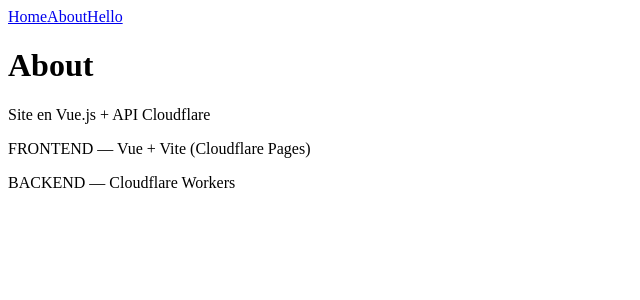
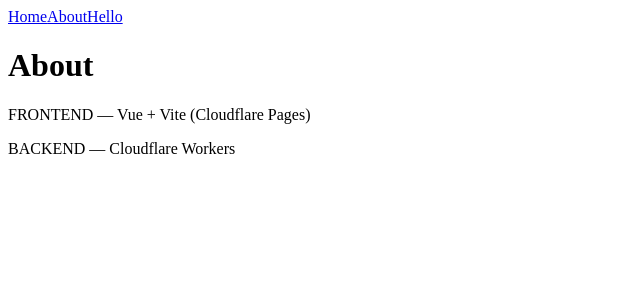
Before and after one commit to cyril0726/helloword, a Vue app in the folder frontend/: page /about in a window 1280 px wide. Shown: the top 300 px of the page, without its empty margins (0-640 px from the left). Built offline with nearby package versions, Linux system fonts and the light colour scheme.

Commit message:
MAJ retrait chaine en trop

```diff
--- a/frontend/src/views/About.vue
+++ b/frontend/src/views/About.vue
@@ -1,6 +1,5 @@
 <template>
   <h1>About</h1>
-  <p>Site en Vue.js + API Cloudflare</p>
   <p>FRONTEND — Vue + Vite (Cloudflare Pages)</p>
   <p>BACKEND — Cloudflare Workers</p>
 </template>
```
